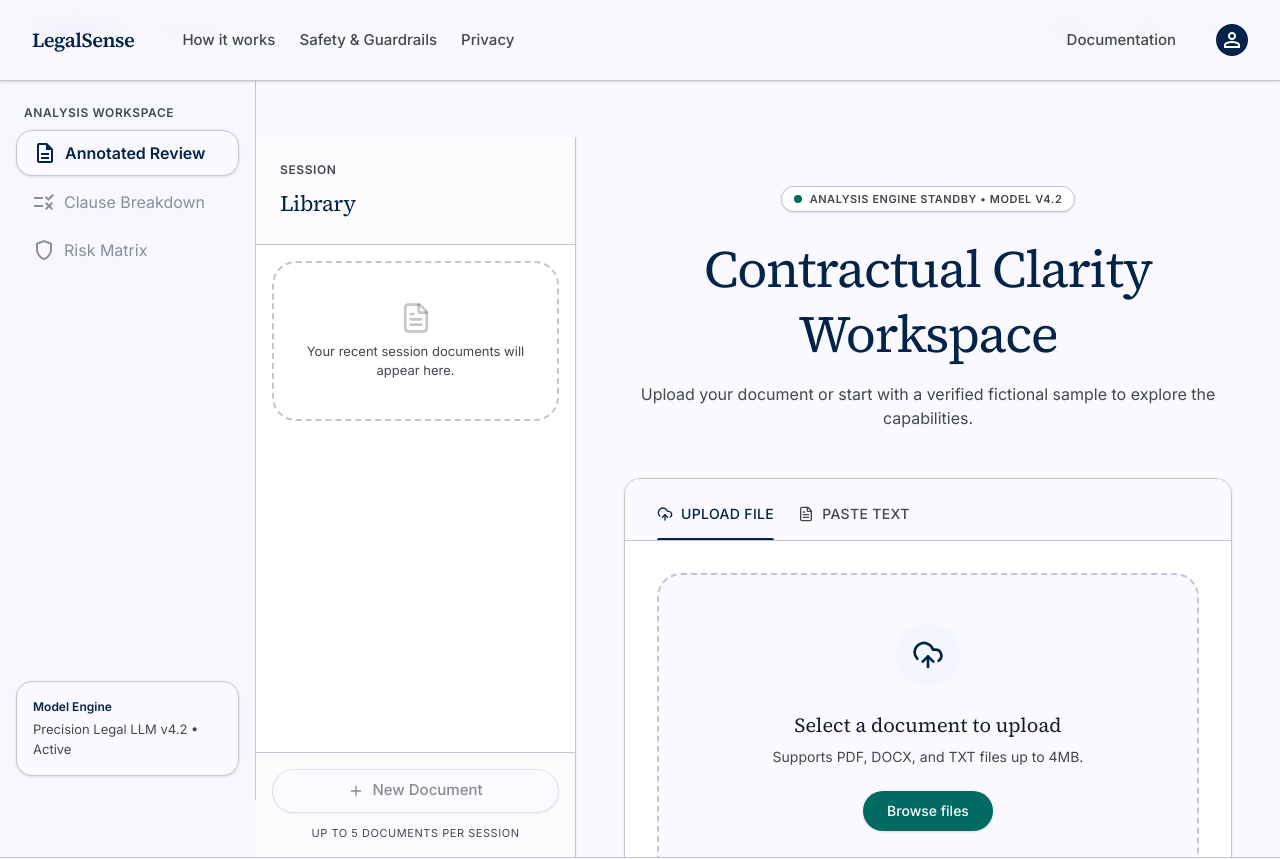
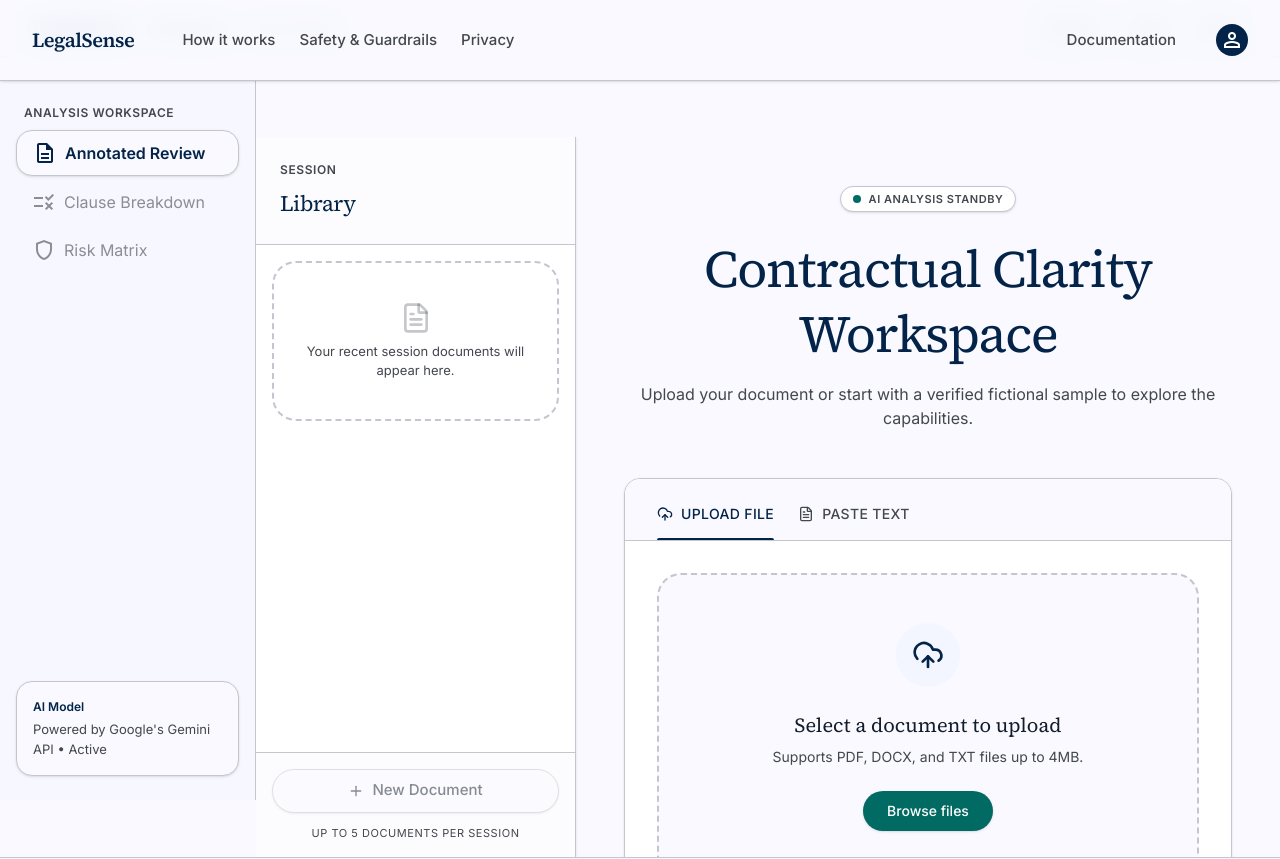
Before and after one commit to izanakun20/legalsense, a Next.js app: page /workspace in a window 1280 px wide. Shown: the top 859 px of the page. Built offline with nearby package versions, Linux system fonts and the light colour scheme.

Commit message:
fix(ui): de-hallucinate AI branding

```diff
--- a/src/app/workspace/layout.tsx
+++ b/src/app/workspace/layout.tsx
@@ -64,8 +64,8 @@ export default function WorkspaceLayout({
           </div>
           <div className="px-4">
             <div className="p-4 rounded-lg bg-background border border-border shadow-sm">
-              <span className="text-[12px] font-semibold text-primary block mb-1">Model Engine</span>
-              <span className="text-[13px] text-muted-foreground block">Precision Legal LLM v4.2 • Active</span>
+              <span className="text-[12px] font-semibold text-primary block mb-1">AI Model</span>
+              <span className="text-[13px] text-muted-foreground block">Powered by Google's Gemini API • Active</span>
             </div>
           </div>
         </aside>
--- a/src/app/workspace/page.tsx
+++ b/src/app/workspace/page.tsx
@@ -114,7 +114,7 @@ export default function WorkspacePage() {
             <div className="max-w-3xl w-full text-center mb-12">
               <div className="inline-flex items-center justify-center px-3 py-1 rounded-full border border-border bg-card shadow-sm mb-6">
                 <span className="flex h-2 w-2 rounded-full bg-secondary mr-2"></span>
-                <span className="text-[11px] font-semibold text-muted-foreground uppercase tracking-wider">Analysis Engine Standby • Model v4.2</span>
+                <span className="text-[11px] font-semibold text-muted-foreground uppercase tracking-wider">AI Analysis Standby</span>
               </div>
               <h1 className="font-serif text-[42px] md:text-[52px] text-primary tracking-tight leading-tight mb-4">
                 Contractual Clarity Workspace
--- a/src/components/DocumentAnalysis.tsx
+++ b/src/components/DocumentAnalysis.tsx
@@ -232,7 +232,7 @@ export function DocumentAnalysis({ documentText }: { documentText: string }) {
           <span className="text-[11px] font-semibold text-muted-foreground uppercase tracking-wider">Source Document</span>
           <span className="text-[11px] font-semibold text-primary uppercase tracking-wider flex items-center gap-2">
             <span className="w-2 h-2 rounded-full bg-secondary"></span>
-            Analysis Engine Active
+            Analysis Active
           </span>
         </div>
         <div className="p-6 md:p-8 lg:p-12 overflow-y-auto flex-1">
@@ -396,7 +396,7 @@ export function DocumentAnalysis({ documentText }: { documentText: string }) {
                 {messages.map((m, i) => (
                   <div key={i} className={`p-4 rounded-[12px] shadow-sm border ${m.role === 'user' ? 'bg-primary text-primary-foreground ml-6 border-transparent' : 'bg-card mr-6 border-border'}`}>
                     <p className={`text-[10px] font-bold uppercase tracking-wider mb-2 ${m.role === 'user' ? 'text-primary-foreground/80' : 'text-muted-foreground'}`}>
-                      {m.role === 'user' ? 'You' : 'Analysis Engine'}
+                      {m.role === 'user' ? 'You' : 'AI Assistant'}
                     </p>
                     {m.role === 'assistant' ? (
                       <AiOutput>
```
